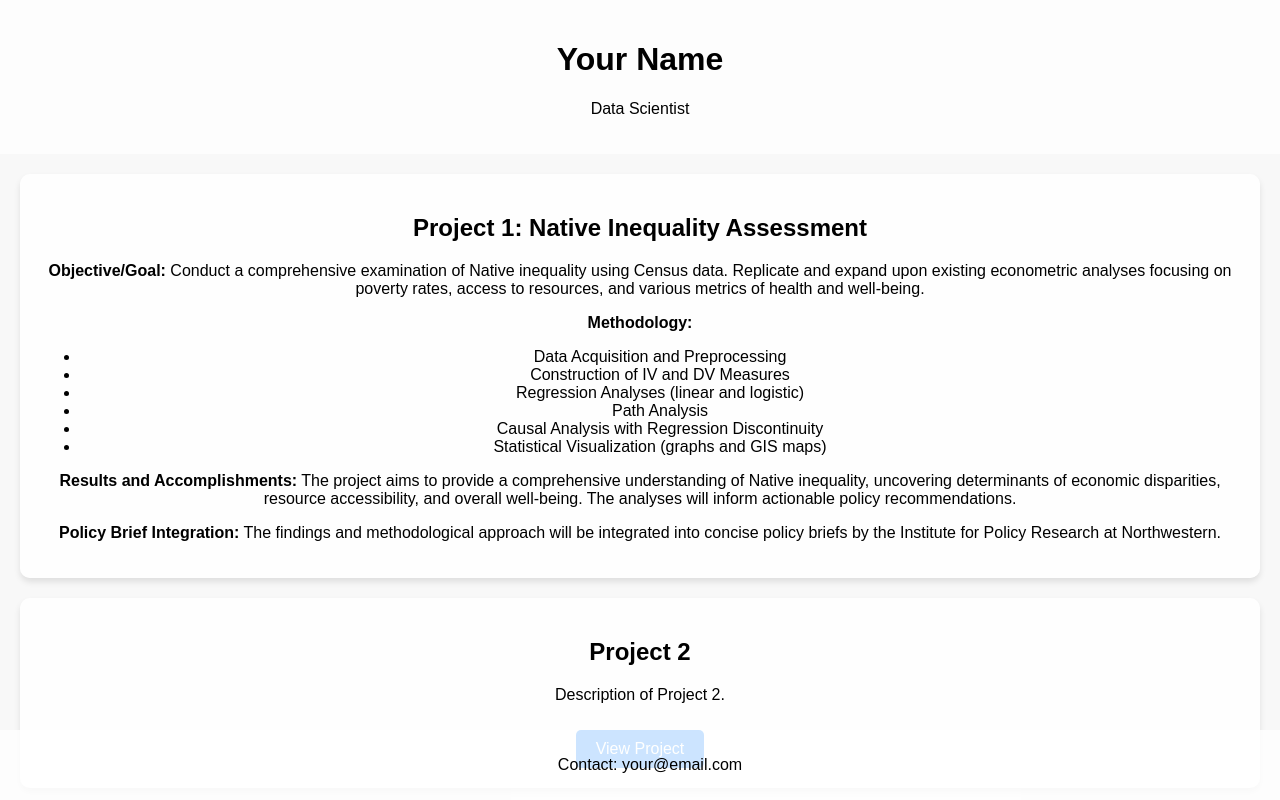
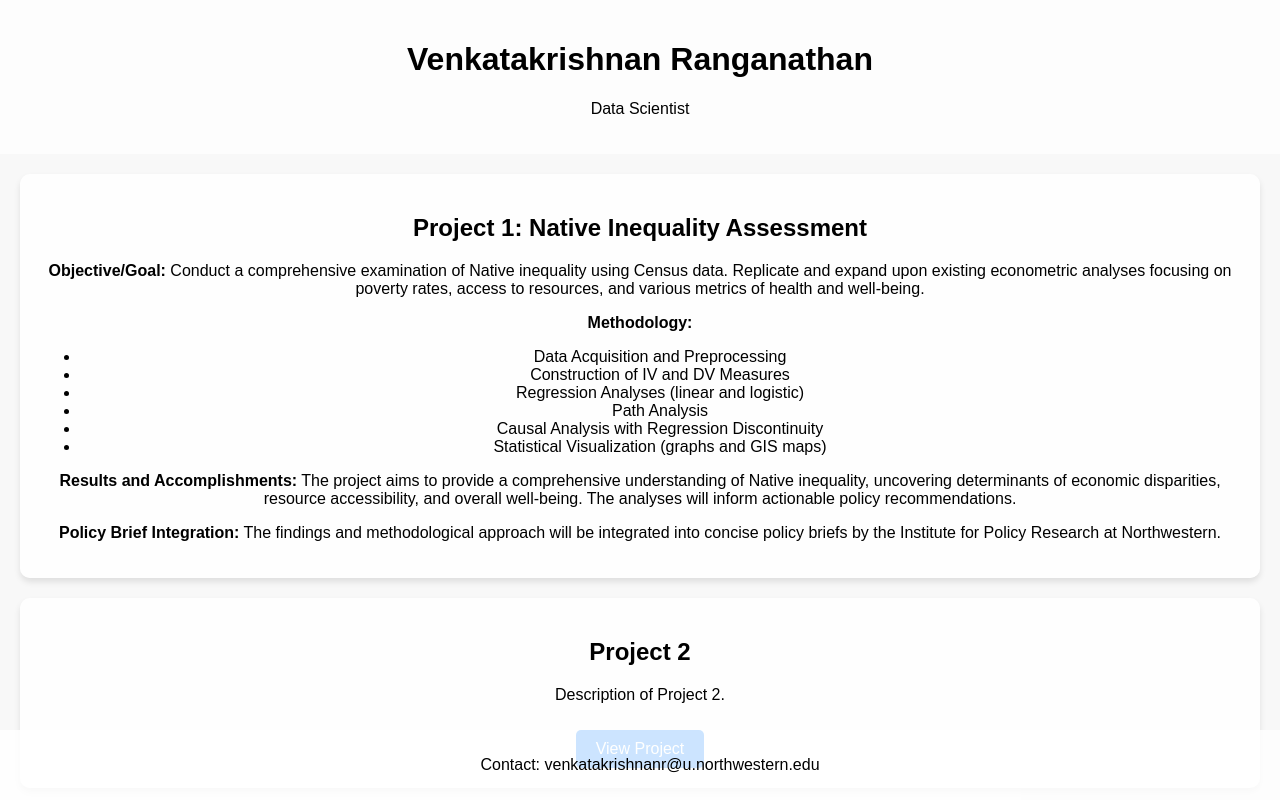
Before and after one commit to venky180/portfolio, a plain HTML site: page portfolio.html in a window 1280 px wide. Shown: the top 800 px of the page. Drawn offline with Linux system fonts and the light colour scheme.

Commit message:
Update portfolio.html

```diff
--- a/portfolio.html
+++ b/portfolio.html
@@ -3,12 +3,12 @@
 <head>
     <meta charset="UTF-8">
     <meta name="viewport" content="width=device-width, initial-scale=1.0">
-    <title>Your Data Science Portfolio</title>
+    <title>Venkat's Data Science Portfolio</title>
     <link rel="stylesheet" href="stylesheet.css">
 </head>
 <body>
     <header>
-        <h1>Your Name</h1>
+        <h1>Venkatakrishnan Ranganathan</h1>
         <p>Data Scientist</p>
     </header>
 
@@ -47,7 +47,7 @@
     </section>
 
     <footer>
-        <p>Contact: your@email.com</p>
+        <p>Contact: venkatakrishnanr@u.northwestern.edu</p>
     </footer>
 </body>
 </html>
```
